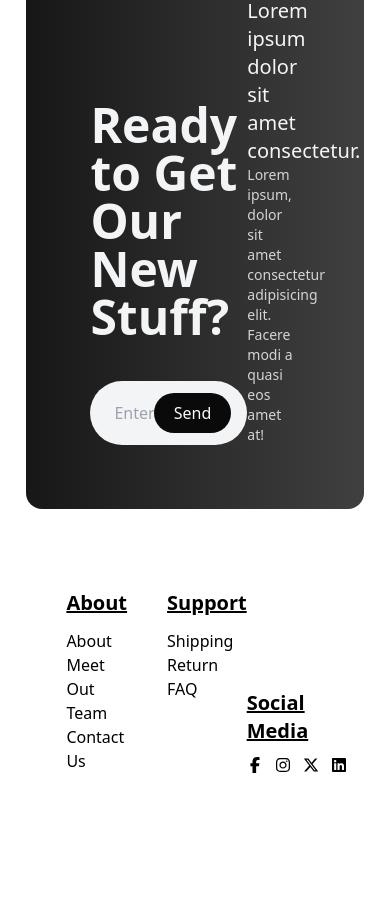
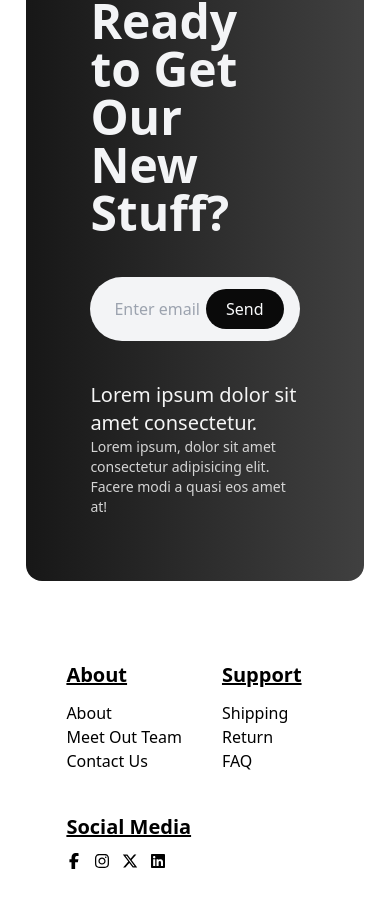
Before and after one commit to ShykatDev/repliq-cart, a React (Vite) app: page /cart in a window 390 px wide. Shown: the part 925-1832 px from the top of the page. Before the commit the page ends 1738 px from the top, so only its background shows below. Built offline with nearby package versions, Linux system fonts and the light colour scheme.

Commit message:
complete the design

```diff
--- a/src/Components/Footer.jsx
+++ b/src/Components/Footer.jsx
@@ -2,7 +2,7 @@ import { FaFacebookF, FaInstagram, FaLinkedin, FaXTwitter } from "react-icons/fa
 const Footer = () => {
   return (
     <div className="p-10 mt-10">
-      <div className="container flex justify-between items-end">
+      <div className="container flex flex-col md:flex-row justify-between md:items-end gap-10">
         <div className="flex gap-10">
           <div>
             <p className="text-xl font-semibold underline">About</p>
@@ -26,7 +26,7 @@ const Footer = () => {
         <div>
           <p className="text-xl font-semibold underline">Social Media</p>
 
-          <div className="flex gap-3 justify-end mt-3">
+          <div className="flex gap-3 md:justify-end mt-3">
             <FaFacebookF />
             <FaInstagram />
             <FaXTwitter />
--- a/src/Components/Subscribe.jsx
+++ b/src/Components/Subscribe.jsx
@@ -1,7 +1,7 @@
 const Subscribe = () => {
   return (
     <div className="container my-10">
-      <div className=" bg-gradient-to-r from-neutral-900 to-neutral-700 rounded-2xl p-16 flex justify-between items-end">
+      <div className=" bg-gradient-to-r from-neutral-900 to-neutral-700 rounded-2xl p-16 flex justify-between md:items-end flex-col md:flex-row gap-10">
         <div className="">
           <h1 className="text-5xl font-semibold text-gray-100">
             Ready to Get <br /> Our New Stuff?
@@ -18,7 +18,7 @@ const Subscribe = () => {
             </button>
           </div>
         </div>
-        <div className="w-[25%]">
+        <div className="md:w-[25%]">
           <h2 className="text-xl text-neutral-100">
             Lorem ipsum dolor sit amet consectetur.
           </h2>
--- a/src/Pages/ProductsList.jsx
+++ b/src/Pages/ProductsList.jsx
@@ -34,17 +34,17 @@ const ProductsList = () => {
     <div className="container">
       <p className="text-2xl font-semibold mb-3">Popular Products</p>
 
-      <div className="border outline-none overflow-hidden rounded-md flex mb-10 w-fit">
+      <div className="border outline-none overflow-hidden rounded-md flex mb-10 md:w-1/2 lg:w-2/5">
         <input
           type="text"
           placeholder="search"
-          className="w-[400px] p-2 outline-none"
+          className="w-full p-2 outline-none"
         />
         <div className="py-2 px-3 bg-neutral-900 flex items-center">
           <FaSearch className="text-neutral-100" />
         </div>
       </div>
-      <div className=" min-h-screen grid sm:grid-cols-2 md:grid-cols-3 lg:grid-cols-5 xl:grid-cols-5">
+      <div className=" min-h-screen grid sm:grid-cols-2 md:grid-cols-3 lg:grid-cols-4 xl:grid-cols-5">
         {products.length !== 0 &&
           products.map((product) => {
             return <ProductCard key={product.id} product={product} />;
```
